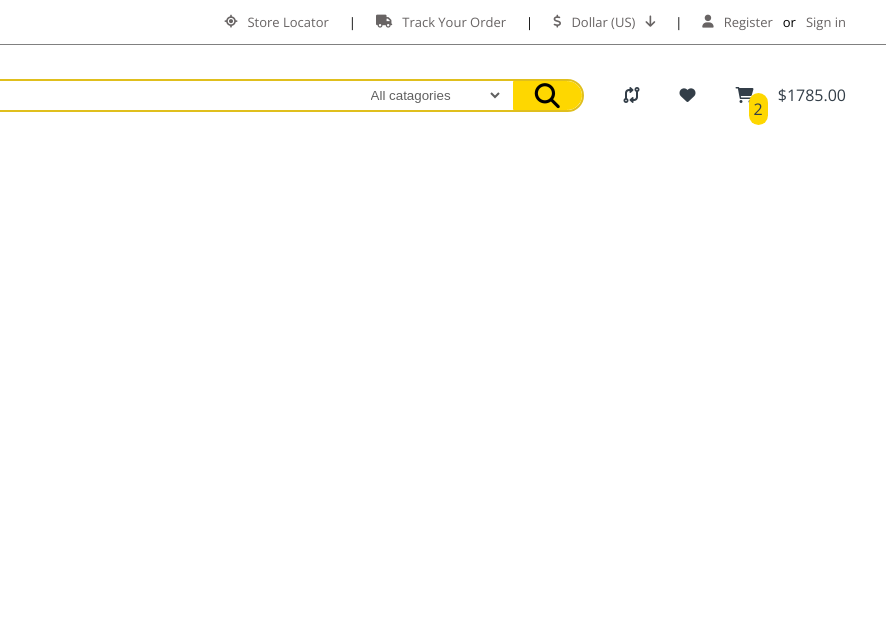
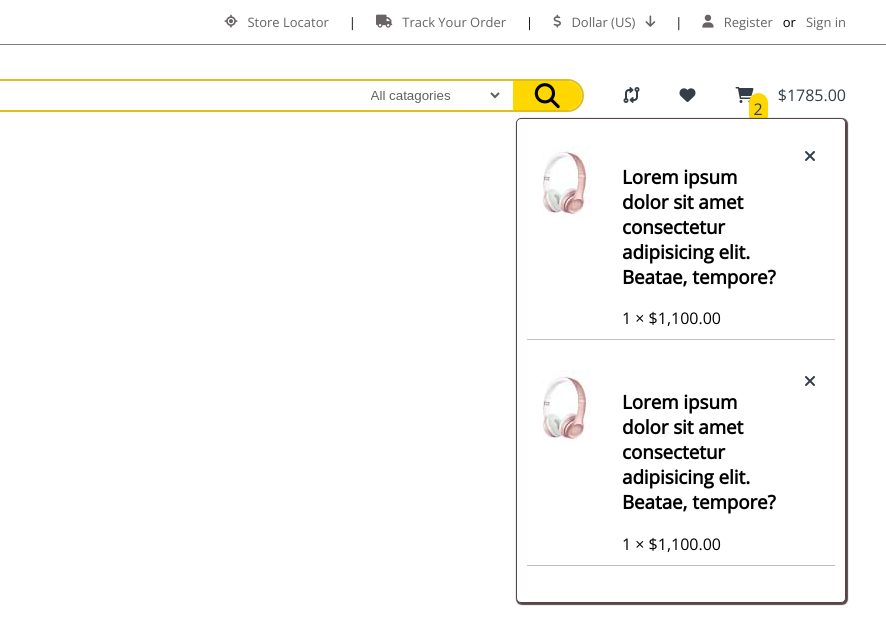
Before and after one commit to hasnat-shohag/ecommerce_site, a plain HTML site: page index.html in a window 1280 px wide. Shown: the full height of the page, 394-1280 px from the left. Drawn offline with nearby package versions, Linux system fonts and the light colour scheme.

Commit message:
cart hover

```diff
--- a/assets/style.css
+++ b/assets/style.css
@@ -1,23 +1,26 @@
-body{
+body {
     font-family: 'Open Sans', sans-serif;
 }
-.container{
+
+.container {
     width: 1200px;
     margin: auto;
 }
+
 /* header part start */
 
-#header{
+#header {
     border-bottom: 1px solid gray;
     margin: 0 auto;
 }
 
-#header .content{
+#header .content {
     display: flex;
 }
 
-#header .content .left{}
-#header .content .left p{
+#header .content .left {}
+
+#header .content .left p {
     font-size: 0.813rem;
     color: rgb(75, 72, 72);
 }
@@ -28,39 +31,44 @@ body{
     font-size: 0.813rem;
 }
 
-#header .content .right ul{
+#header .content .right ul {
     justify-content: flex-end;
     /* border: 1px solid red; */
     display: flex;
     align-items: center;
     gap: 20px;
 }
-#header .content .right ul li{
+
+#header .content .right ul li {
     display: flex;
     flex-direction: row;
     align-items: center;
     gap: 10px;
     cursor: pointer;
 }
-#header .content .right ul li .currency{
+
+#header .content .right ul li .currency {
     position: relative;
 }
+
 #header .content .right ul li i,
-#header .content .right ul li a{
+#header .content .right ul li a {
     color: rgb(104, 100, 100);
 }
+
 /* #header .content .right ul li i{
     align-items: center;
     align-content: center;
 } */
-#header .content .right ul li span{}
+#header .content .right ul li span {}
 
-#currency{}
+#currency {}
 
 #header .content .right ul li {
     position: relative;
 }
-#header .content .right ul li ul{
+
+#header .content .right ul li ul {
     width: 120px;
     position: absolute;
     top: 25px;
@@ -78,12 +86,13 @@ body{
     transition: 0.3s;
     /* border: 1px solid red;  */
 }
-#header .content .right ul li ul li{
+
+#header .content .right ul li ul li {
     padding: 5px;
     margin: 0 auto;
 }
 
-#header .content .right ul li:hover > ul {
+#header .content .right ul li:hover>ul {
     visibility: visible;
     opacity: 1;
     z-index: 1000;
@@ -94,10 +103,11 @@ body{
 
 /* Navbar Part Start  */
 
-#navbar{
+#navbar {
     padding-top: 30px;
 }
-#navbar .content{
+
+#navbar .content {
     position: relative;
     display: flex;
     justify-content: space-between;
@@ -105,28 +115,36 @@ body{
     align-items: center;
 }
 
-#navbar .content .left{
+#navbar .content .left {
     display: flex;
     margin-right: 20px;
     justify-content: space-between;
     align-items: center;
 }
+
 #navbar .content .left .logo {
     padding: 0px 50px 0px 0px;
 }
-#navbar .content .left .logo a{}
-#navbar .content .left .logo a img{}
-#navbar .content .left .nav{}
-#navbar .content .left .nav a{}
-#navbar .content .left .nav a i{
+
+#navbar .content .left .logo a {}
+
+#navbar .content .left .logo a img {}
+
+#navbar .content .left .nav {}
+
+#navbar .content .left .nav a {}
+
+#navbar .content .left .nav a i {
     color: #333e48;
 }
-#navbar .content .mid{
+
+#navbar .content .mid {
     flex: 1;
     /* border: 1px solid red; */
     box-sizing: border-box;
 }
-#navbar .content .mid form{
+
+#navbar .content .mid form {
     height: 100%;
     border: 2px solid #e0bf1d;
     display: flex;
@@ -135,7 +153,8 @@ body{
     box-sizing: border-box;
     border-radius: 20px;
 }
-#navbar .content .mid form input{
+
+#navbar .content .mid form input {
     /* border: none; */
     width: 70%;
     height: 100%;
@@ -144,7 +163,8 @@ body{
     background: transparent;
     padding: 0px 10px 0px 20px;
 }
-#navbar .content .mid form select{
+
+#navbar .content .mid form select {
     color: #606060;
     width: 20%;
     height: 100%;
@@ -154,7 +174,7 @@ body{
     /* padding-right: 15px; */
 }
 
-#navbar .content .mid form button{
+#navbar .content .mid form button {
     height: 100%;
     width: 10%;
     background-color: #fed700;
@@ -162,33 +182,44 @@ body{
     border-top-right-radius: 15px;
     border: 1px solid #fed700;
 }
-#navbar .content .mid form button i{
+
+#navbar .content .mid form button i {
     font-size: 25px;
     /* font-weight: 400; */
 }
 
-#navbar .content .right{
+#navbar .content .right {}
 
-}
-#navbar .content .right ul{
+#navbar .content .right ul {
     display: flex;
     justify-content: space-between;
     gap: 20px;
     align-content: center;
     height: 100%;
 }
-#navbar .content .right ul li{
+
+#navbar .content .right ul li {
+    position: relative;
     /* padding: 0px 15px 0px 15px; */
 }
-#navbar .content .right ul li a{
+
+#navbar .content .right ul li a {
     position: relative;
     color: #333e48;
 }
-#navbar .content .right ul li a i{
+
+#navbar .content .right ul li a i {
     margin-right: 20px;
 }
-#navbar .content .right ul li a .total-amount{}
-#navbar .content .right ul li a .total-qty{
+
+#navbar .content .right ul li a .cart:hover #navbar .content .right .cart_content{
+    opacity: 0;
+    visibility: hidden;
+}
+
+#navbar .content .right ul li a .total-amount {}
+
+#navbar .content .right ul li a .total-qty {
     position: absolute;
     background-color: #fed700;
     color: #333e48;
@@ -199,7 +230,54 @@ body{
     text-align: center;
 }
 
+#navbar .content .right .cart_content {
+    position: absolute;
+    width: 330px;
+    padding: 10px;
+    box-sizing: border-box;
+    opacity: 1;
+    visibility: visible;
+    /* border: 1px solid red; */
+    top: 50px;
+    right: 0;
+    background: white;
+    box-shadow: 1px 1px 1px 1px #554747;
+    border:1px solid #554747;
+    border-radius: 5px;
+    z-index: 999;
+}
 
+#navbar .content .right .cart_content .cart_elements {
+    display: flex;
+    flex-direction: column;
+    padding: 0;
+}
+
+#navbar .content .right .cart_content .cart_elements>li {
+    margin-bottom: 10px;
+    border-bottom: 1px solid #c0c0c0;
+    padding-bottom: 10px;
+}
+
+#navbar .content .right .cart_content .cart_elements .cart_elements_item {
+    display: flex;
+    /* border: 1px solid green; */
+    padding: 0;
+}
+
+#navbar .content .right .cart_content .cart_elements .cart_elements_item li {
+    /* border: 1px solid #333e48; */
+}
+
+#navbar .content .right .cart_content .cart_elements .cart_elements_item li img {}
+
+#navbar .content .right .cart_content .cart_elements .cart_elements_item li h3 {}
+
+#navbar .content .right .cart_content .cart_elements .cart_elements_item li span {}
+
+#navbar .content .right .cart_content .cart_elements .cart_elements_item li a {}
+
+#navbar .content .right .cart_content .cart_elements .cart_elements_item li a i {}
 
 
 /* Navbar Part End  */
--- a/index.html
+++ b/index.html
@@ -138,12 +138,45 @@
                         </li>
                         <li>
                             <a href="#">
-                                <i class="fas fa-cart-shopping"></i>
+                                <i class="cart fas fa-cart-shopping"></i>
                                 <span class="total-qty">2</span>
                                 <span class="total-amount">$1785.00</span>
                             </a>
                         </li>
                     </ul>
+                    <div class="cart_content">
+                        <ul class="cart_elements">
+                            <li>
+                                <ul class="cart_elements_item">
+                                    <li><img src="./assets/images/headphone.jpg" alt=""></li>
+                                    <li>
+                                        <h3>Lorem ipsum dolor sit amet consectetur adipisicing elit. Beatae, tempore?</h3>
+                                        <span>1 × $1,100.00</span>
+                                    </li>
+                                    <li>
+                                        <a href="#">
+                                            <i class="fas fa-close"></i>
+                                        </a>
+                                    </li>
+                                </ul>
+                            </li>
+                            <li>
+                                <ul class="cart_elements_item">
+                                    <li><img src="./assets/images/headphone.jpg" alt=""></li>
+                                    <li>
+                                        <h3>Lorem ipsum dolor sit amet consectetur adipisicing elit. Beatae, tempore?</h3>
+                                        <span>1 × $1,100.00</span>
+                                    </li>
+                                    <li>
+                                        <a href="#">
+                                            <i class="fas fa-close"></i>
+                                        </a>
+                                    </li>
+                                </ul>
+                            </li>
+
+                        </ul>
+                    </div>
                 </div>
             </div>
         </div>
```
Also changed, not shown: assets/images/headphone.jpg (added).
